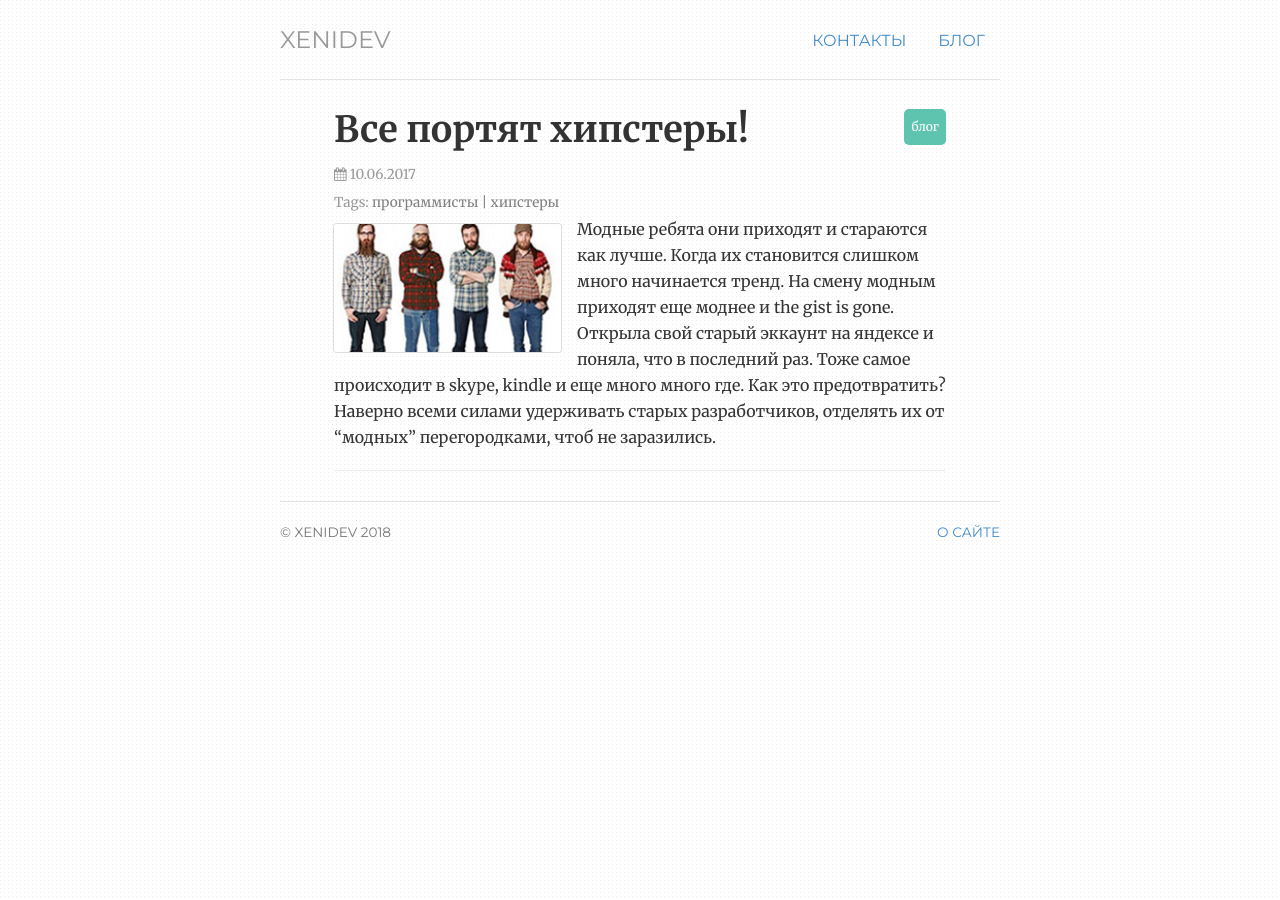
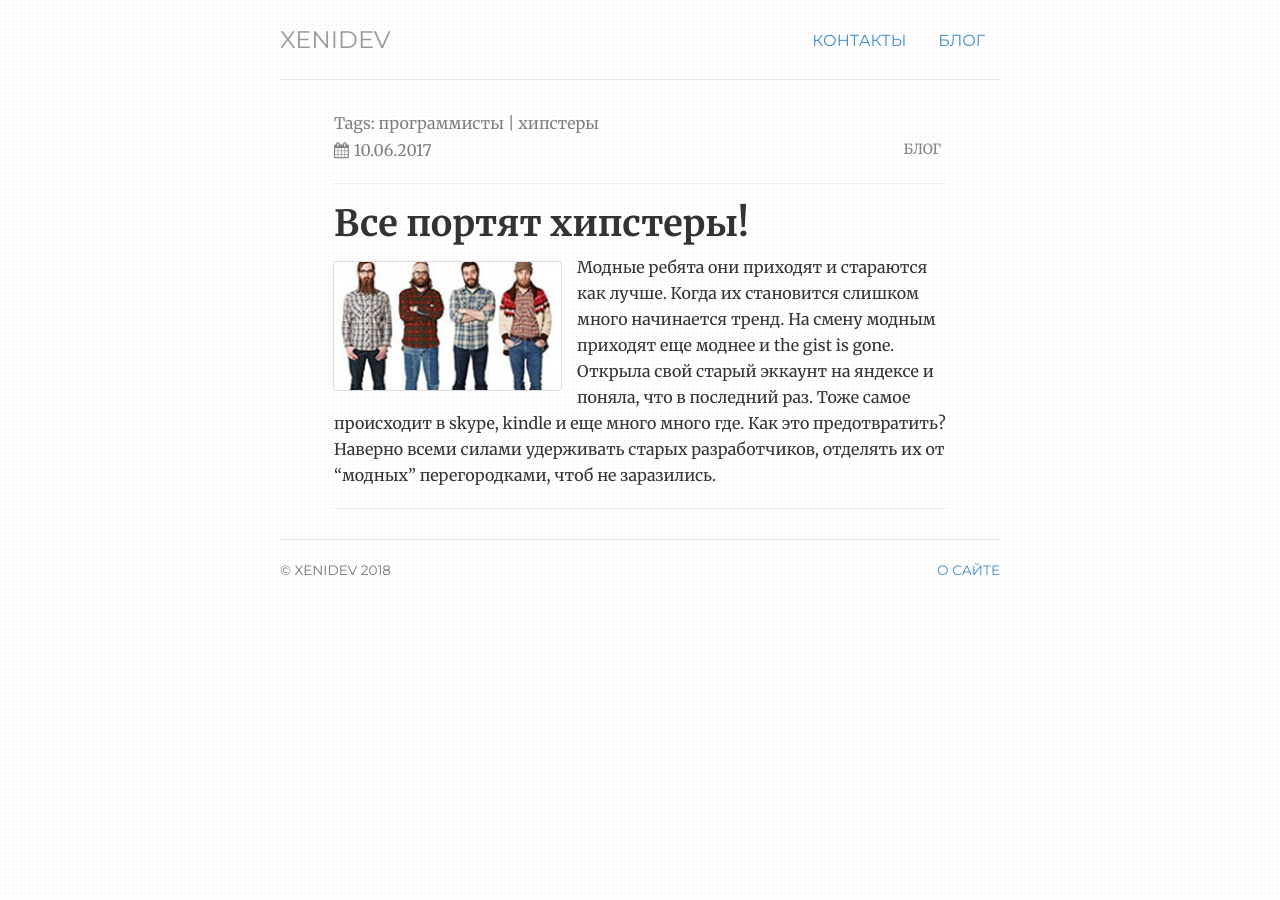
Before and after one commit to ValeraS/xenidev.github.io, a Jekyll site: the page built from _posts/2017-06-10-Все-портят -хипстеры!.md, in a window 1280 px wide. Built offline with Jekyll 4.4.1, drawn with Linux system fonts in a browser that asks for light colours.

Commit message:
Update post.html

```diff
--- a/_layouts/post.html
+++ b/_layouts/post.html
@@ -4,33 +4,18 @@ notes: active
 ---
 <div class="notes">
    <div class="single note">
-      <!-- Title and Category -->
-      {% if page.categories.size > 0 %}
-      <small>
-      {% for category in page.categories %}
-      <span class="label-category pull-right">{{category}}</span>
-      {% endfor %}
-      </small>
+
+       <!-- Post info-tags  -->
+      <div class="margin10 label-tag">
+         {% if page.tags.size > 0 %}
+         Tag{% if page.tags.size > 1 %}s{% endif %}:
+         {{ page.tags | sort | join: " | " }}
          {% endif %}
-      <h1 class="text-gray-dark">{{ page.title }}</h1>
-      <!-- Date and Tags -->
-                 <div class="text-muted">
-                     <small>
-                     <i class="fa fa-calendar"></i>
-                     <span>
-                     {{ page.date | date:"%d.%m.%Y"}}
-                     </span>
-                     </small>
       </div>
-                  <!-- Post info-tags  -->
-                  {% if page.tags.size > 0 %}
-                  <div class="margin10 text-muted">
-                     <small>
-                     Tag{% if page.tags.size > 1 %}s{% endif %}:
-                     <span class="label-tag">{{ page.tags | sort | join: " | " }}</span>
-                     </small>
-                  </div>
-                  {% endif %}
+
+  <!-- Post category -->
+
+<div class="metabox-k-d">
 
 
 
@@ -38,6 +23,66 @@ notes: active
 
 
 
+
+
+    <div class="metabox-d">
+    <i class="fa fa-calendar"></i>{{ page.date | date:"%d.%m.%Y"}}
+  </div>
+
+  <div class="metabox-k">
+    {% if page.categories.size > 0 %} {% for category in page.categories %}
+    <div>
+      {% if page.categories contains 'медтех' %}
+      <span class="text-category">{{category}}</span><span class="badge-category-medtech"></span>
+    </div>
+
+    <div>
+      {% elsif page.categories contains 'блог' %}
+      <small class="pull-right"><span class="text-category">{{category}}</span><span class="badge-category-blog"></span></small>
+    </div>
+
+    <div>
+      {% elsif page.categories contains 'музыка' %}
+      <small class="pull-right"><span class="text-category">{{category}}</span><span class="badge-category-music"></span></small>
+    </div>
+
+    {% endif %}
+  </div>
+    </div>
+
+  {% endfor %} {% endif %}
+
+
+</div>
+
+
+
+
+
+
+
+
+
+
+
+
+
+
+
+
+
+
+
+
+
+
+
+
+
+
+
+      <hr>
+      <h1>{{ page.title }}</h1>
 
    <!-- Post content -->
    <div class="notebody">
```
Lines whose indentation alone changed are shown as unchanged.
